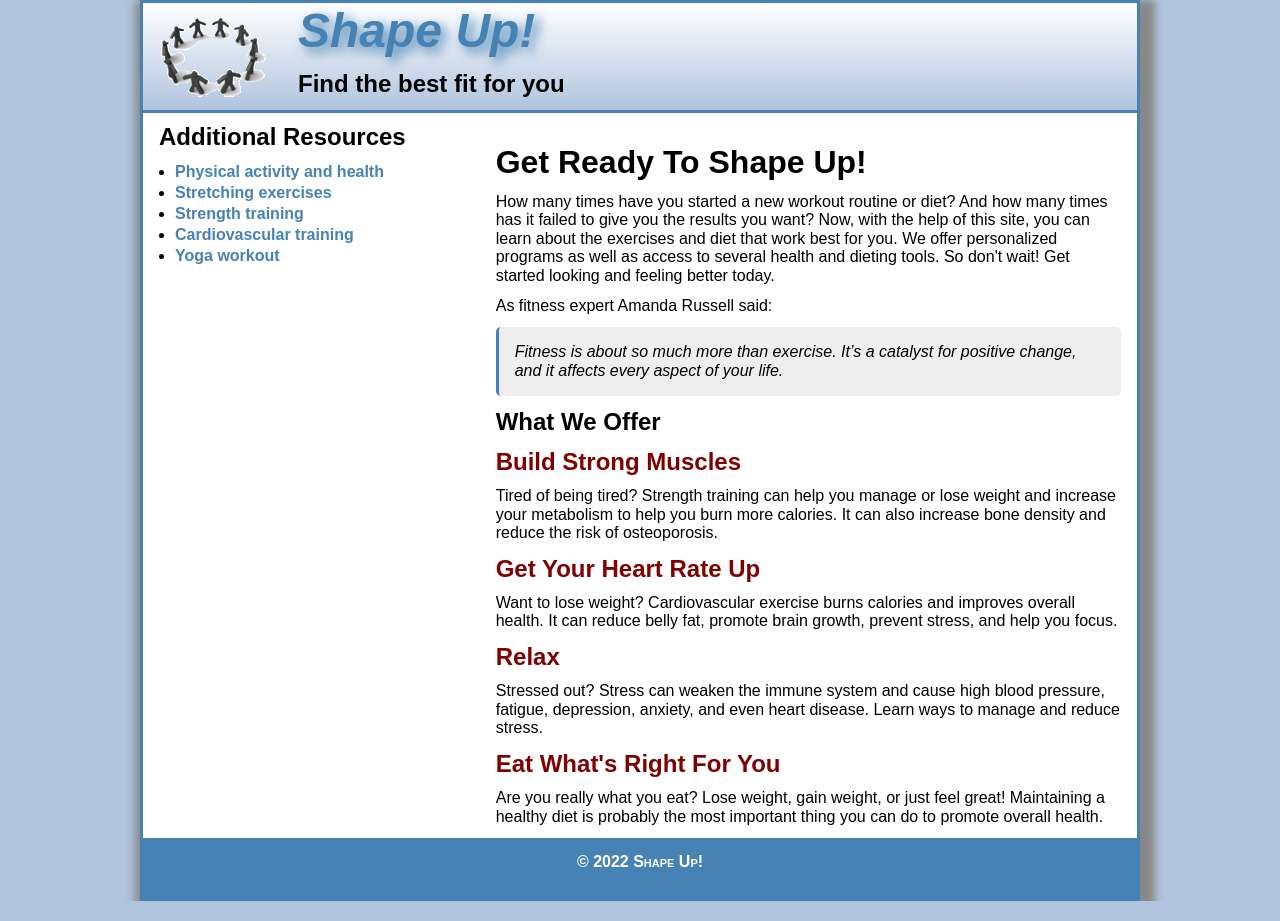
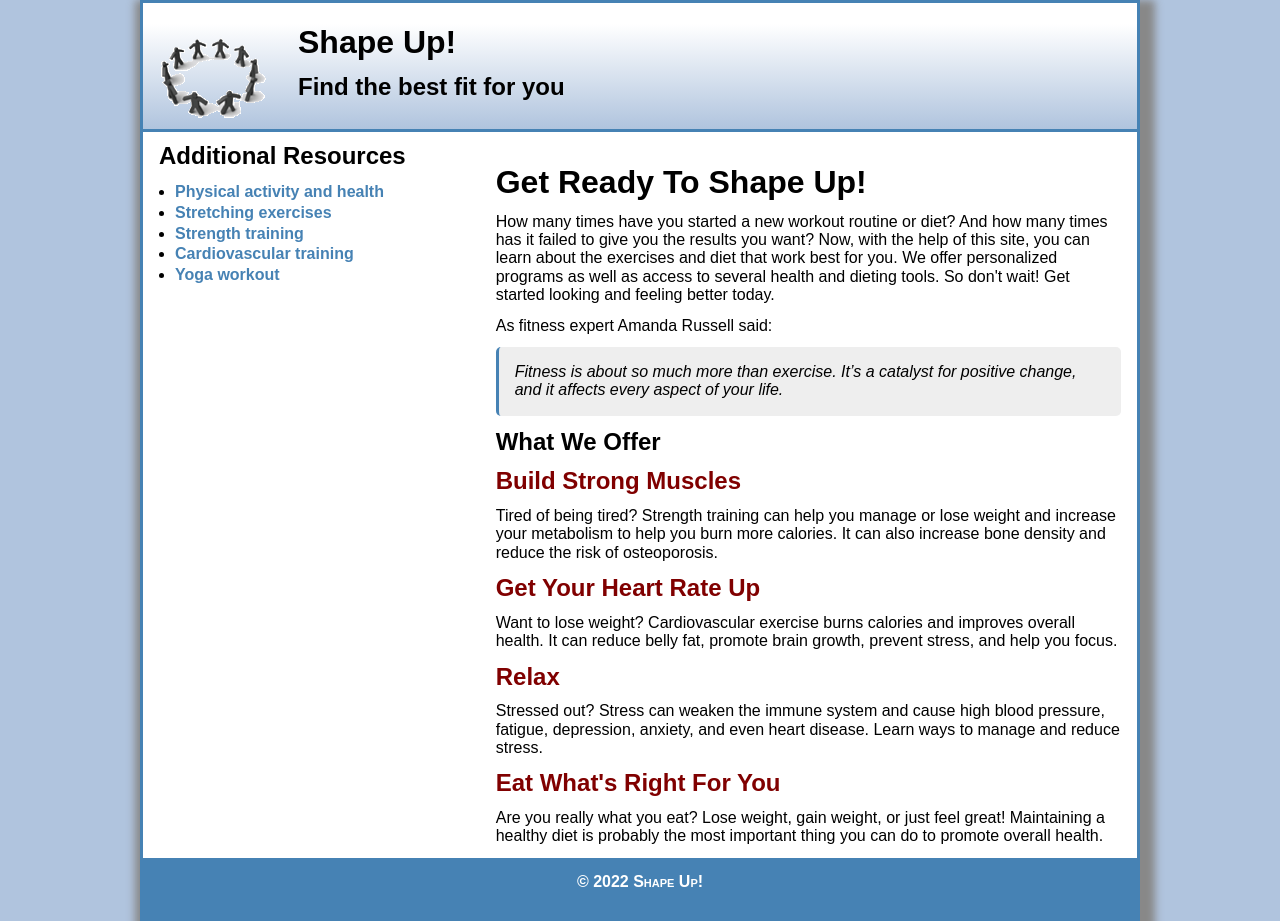
Before and after one commit to alexrichie16/shapeup-1, a plain HTML site: page index.html in a window 1280 px wide. Drawn offline with Linux system fonts and the light colour scheme.

Commit message:
Update index.html

```diff
--- a/index.html
+++ b/index.html
@@ -14,7 +14,7 @@
 <body>
 	<header class="clearfix">
 		<img id="logoimage" src="images/shape_up_logo.png" alt="">
-		<h2>Shape Up!</h2>
+		<h1>Shape Up!</h1>
 		<h3>Find the best fit for you</h3>
 	</header>
 
```
